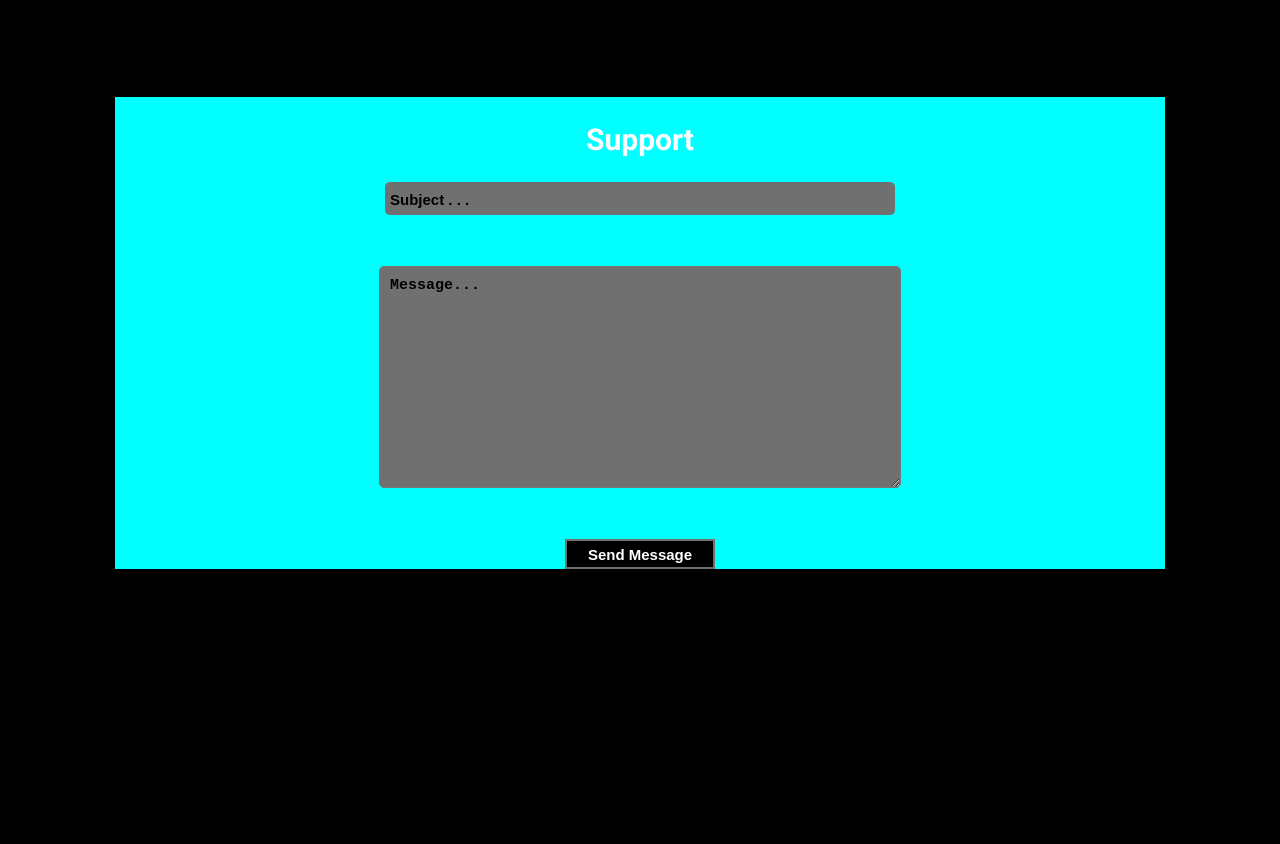
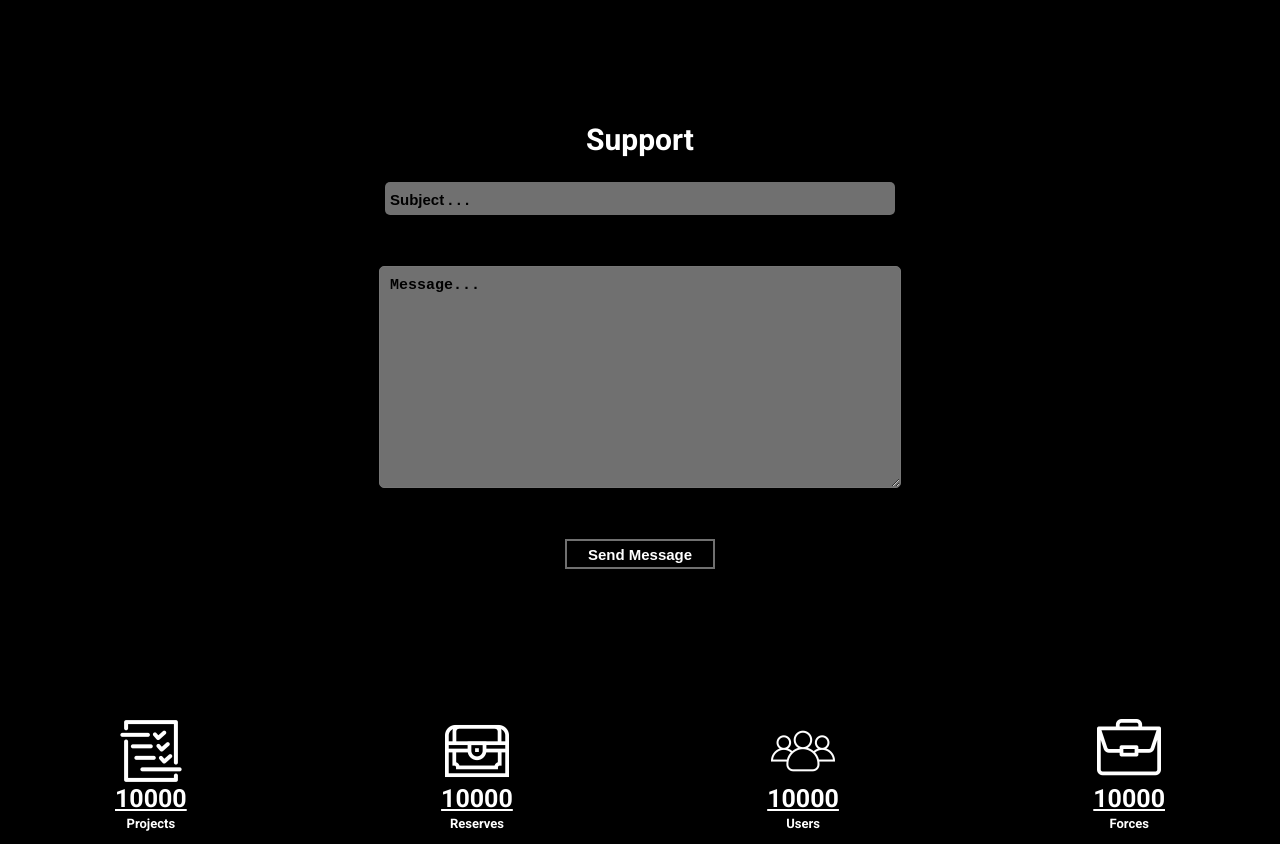
Before and after one commit to SaeedSoheili/Rockstar-Games-Landing-Page, a plain HTML site: page index.html in a window 1280 px wide. Shown: the part 2391-3235 px from the top of the page. Before the commit the page ends 2960 px from the top, so only its background shows below. Drawn offline with Linux system fonts and the light colour scheme.

Commit message:
finish body 5

```diff
--- a/index.html
+++ b/index.html
@@ -127,6 +127,28 @@
           <button type="button" class="send-message-btn">Send Message</button>
         </div>
       </div>
+      <div class="body5-div">
+        <div class="item-body5">
+          <img class="icon-body5" src="assets/iteration.png" />
+          <p class="number-body5">10000</p>
+          <p class="name-body5">Projects</p>
+        </div>
+        <div class="item-body5">
+          <img class="icon-body5" src="assets/treasure-chest.png" />
+          <p class="number-body5">10000</p>
+          <p class="name-body5">Reserves</p>
+        </div>
+        <div class="item-body5">
+          <img class="icon-body5" src="assets/group.png" />
+          <p class="number-body5">10000</p>
+          <p class="name-body5">Users</p>
+        </div>
+        <div class="item-body5">
+          <img class="icon-body5" src="assets/portfolio.png" />
+          <p class="number-body5">10000</p>
+          <p class="name-body5">Forces</p>
+        </div>
+      </div>
     </div>
     <script src="script.js"></script>
   </body>
--- a/style.css
+++ b/style.css
@@ -403,7 +403,7 @@ body {
 .body4-div {
   height: fit-content;
   width: 1050px;
-  background-color: aqua;
+  /* background-color: aqua; */
   margin-top: 100px;
 }
 
@@ -463,3 +463,33 @@ body {
 .message-body4:focus + .message-counter {
   opacity: 1;
 }
+
+.body5-div {
+  width: 1050px;
+  height: fit-content;
+  /* background-color: aqua; */
+  margin-top: 150px;
+  display: flex;
+  justify-content: space-between;
+  align-items: center;
+  text-align: center;
+  color: #fff;
+  font-size: 17px;
+  font-weight: 600;
+}
+
+.icon-body5 {
+  width: 64px;
+}
+
+.number-body5 {
+  text-decoration: underline;
+  font-size: 25px;
+  display: block;
+  margin-bottom: -10px;
+  margin-top: -3px;
+}
+
+.name-body5 {
+  font-size: 13px;
+}
```
Also changed, not shown: assets/group.png (added), assets/iteration.png (added), assets/portfolio.png (added), assets/treasure-chest.png (added).
